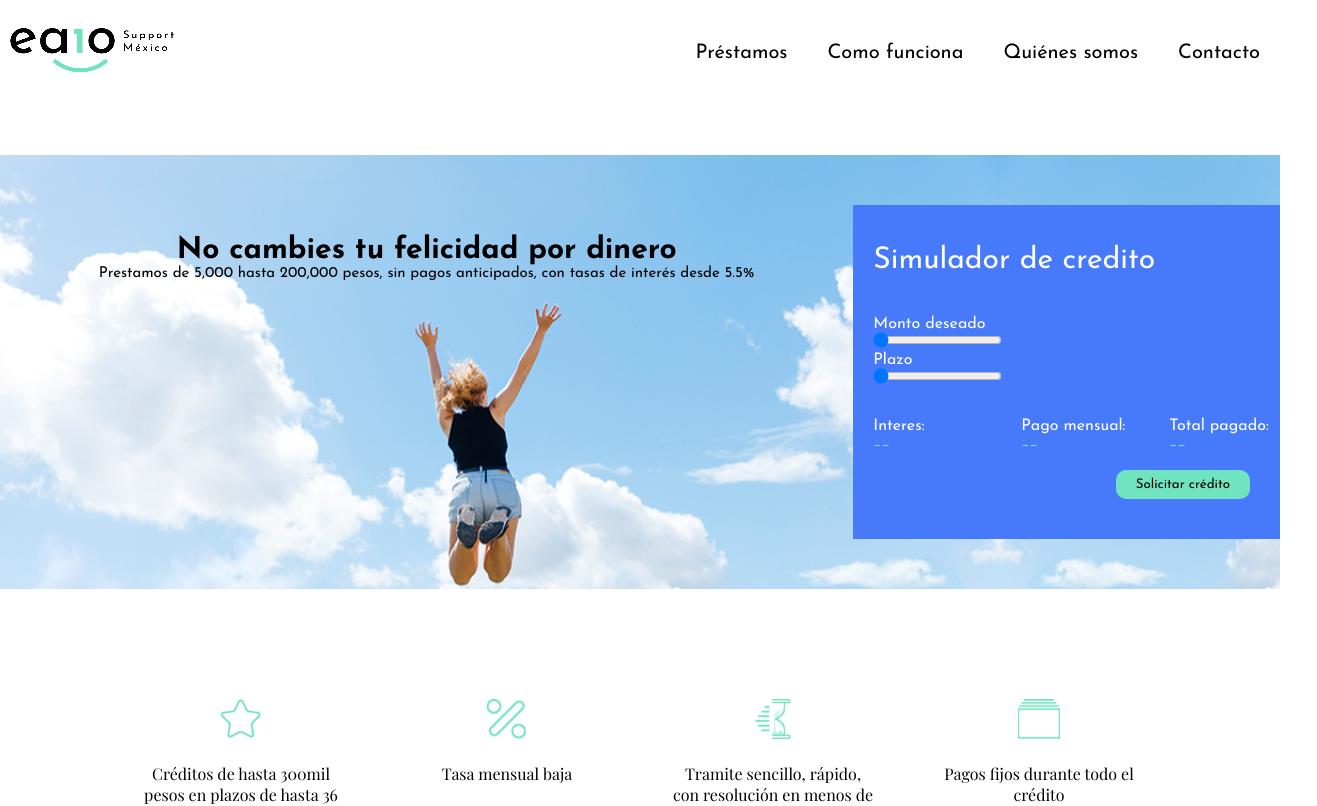
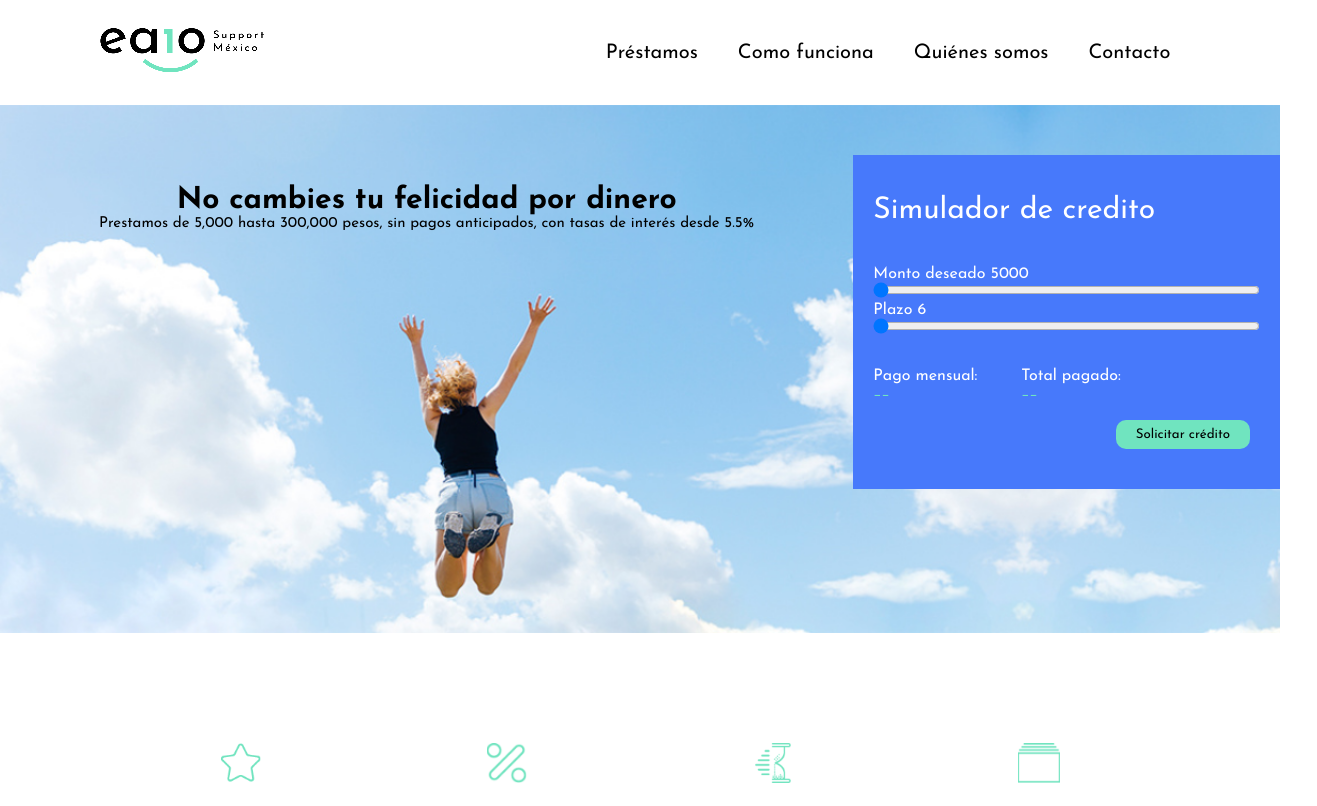
Before and after one commit to Rhplx/ea10, a React (Create React App) app: page / in a window 1280 px wide. Shown: the top 806 px of the page, 1317 px wide, since content can reach past the window. Built offline with nearby package versions, Linux system fonts and the light colour scheme.

Commit message:
FEAT: Script para calculo de Cotizador
Tambén Corrección de hover en Menu, width de Range

```diff
--- a/src/components/navigation/navigation.jsx
+++ b/src/components/navigation/navigation.jsx
@@ -4,13 +4,10 @@ import Logo from "../../assets/images/ea10_logo.png";
 import "./navigation.scss";
 
 export default class Navigation extends Component {
-  mostrarPrestamos = () => {
+  mostrarPrestamos = (hover) => {
     let bloquePrestamos = document.getElementById("prestamos");
 
-    if (
-      bloquePrestamos.style.display === "" ||
-      bloquePrestamos.style.display === "none"
-    ) {
+    if (hover){
       bloquePrestamos.style.display = "block";
     } else {
       bloquePrestamos.style.display = "none";
@@ -26,7 +23,7 @@ export default class Navigation extends Component {
           </Link>
           <div className="contenedorEnlaces">
             <ul>
-              <li onClick={(e) => this.mostrarPrestamos()}>Préstamos</li>
+              <li onMouseEnter={() => this.mostrarPrestamos(true)}>Préstamos</li>
               <li>
                 <a href="/#funcionamiento">Como funciona</a>
               </li>
@@ -37,7 +34,7 @@ export default class Navigation extends Component {
                 <a href="/#contactanos">Contacto</a>
               </li>
             </ul>
-            <div id="prestamos" className="tiposPrestamos">
+            <div id="prestamos" className="tiposPrestamos" onMouseLeave={() => this.mostrarPrestamos(false)}>
               <ul>
                 <li>
                   <Link to="/tratamientos">Procedimientos medicos</Link>
--- a/src/components/navigation/navigation.scss
+++ b/src/components/navigation/navigation.scss
@@ -2,6 +2,7 @@ nav {
   display: flex;
   justify-content: space-between;
   align-items: center;
+  padding: 0% 7% 0px 7%;
   img {
     margin: 20px 0;
   }
--- a/src/pages/home/home.jsx
+++ b/src/pages/home/home.jsx
@@ -13,6 +13,57 @@ import Footer from "../../components/footer/footer.jsx";
 import Navigation from "../../components/navigation/navigation.jsx";
 
 export default class Home extends Component {
+
+
+  cotizador = (e) => {
+
+    e.preventDefault();
+
+    var monto = document.getElementById("montoDeseado").value*1000;
+    monto = monto + 5000;
+    document.getElementById("montoActual").innerHTML = monto;
+    console.log(monto);
+
+    var plazo = document.getElementById("plazo").value;
+
+    switch(plazo){
+      case "0":
+        plazo = 6;
+        document.getElementById("plazoActual").innerHTML = plazo;
+        break;
+      case "1":
+        plazo = 12;
+        document.getElementById("plazoActual").innerHTML = plazo;
+        break;
+      case "2":
+        plazo = 18;
+        document.getElementById("plazoActual").innerHTML = plazo;
+        break;
+      case "3":
+        plazo = 24;
+        document.getElementById("plazoActual").innerHTML = plazo;
+        break;
+      default:
+        break;
+    }
+    console.log(plazo);
+    var interes = 0.029*plazo;
+
+    var totalPagado = monto*interes;
+    totalPagado = totalPagado.toFixed(2);
+
+    var totalMensual = totalPagado/plazo;
+
+    totalMensual = totalMensual.toFixed(2);
+
+    document.getElementById("pagoMensual").value = totalMensual;
+    document.getElementById("totalPagado").value = totalPagado;
+
+
+
+  }
+
+
   render() {
     return (
       <>
@@ -21,28 +72,28 @@ export default class Home extends Component {
           <div className="textoPrincipal">
             <h1>No cambies tu felicidad por dinero</h1>
             <p>
-              Prestamos de 5,000 hasta 200,000 pesos, sin pagos anticipados, con
+              Prestamos de 5,000 hasta 300,000 pesos, sin pagos anticipados, con
               tasas de interés desde 5.5%
             </p>
           </div>
           <form className="selectorPrestamo">
             <h2>Simulador de credito</h2>
-            <p>Monto deseado</p>
-            <input type="range" defaultValue={0} />
-            <p>Plazo</p>
-            <input type="range" defaultValue={0} />
+            <p>Monto deseado <span id="montoActual">5000</span></p>
+            <input id="montoDeseado" type="range" defaultValue={0}  min="0" max="295" onChange={(e) => this.cotizador(e)} />
+            <p>Plazo <span id="plazoActual">6</span></p>
+            <input id="plazo" type="range" defaultValue={0} min="0" max="3" onChange={(e) => this.cotizador(e)} />
             <div className="datosPrestamo">
-              <div className="interesPrestamo">
+              {/* <div className="interesPrestamo">
                 <label htmlFor="">Interes:</label>
-                <input type="text" disabled value="__" />
-              </div>
+                <input type="text" disabled value="2.9%" />
+              </div> */}
               <div className="mensualPrestamo">
                 <label htmlFor="">Pago mensual:</label>
-                <input type="text" disabled value="__" />
+                <input id="pagoMensual" type="text" disabled value="__" />
               </div>
               <div className="totalPrestamo">
                 <label htmlFor="">Total pagado:</label>
-                <input type="text" disabled value="__" />
+                <input id="totalPagado" type="text" disabled value="__" />
               </div>
             </div>
             <button type="submit">Solicitar crédito</button>
--- a/src/pages/home/home.scss
+++ b/src/pages/home/home.scss
@@ -3,11 +3,14 @@
   background-position: center;
   background-size: cover;
   background-repeat: no-repeat;
-  margin-top: 50px;
-  padding: 50px 0;
+  padding: 50px 0px 144px;;
   display: grid;
   grid-template-columns: 2fr 1fr;
 
+  input[type=range]{
+    color:yellow;
+    min-width: -webkit-fill-available;
+  }
   .textoPrincipal {
     text-align: center;
     padding: 30px;
```
